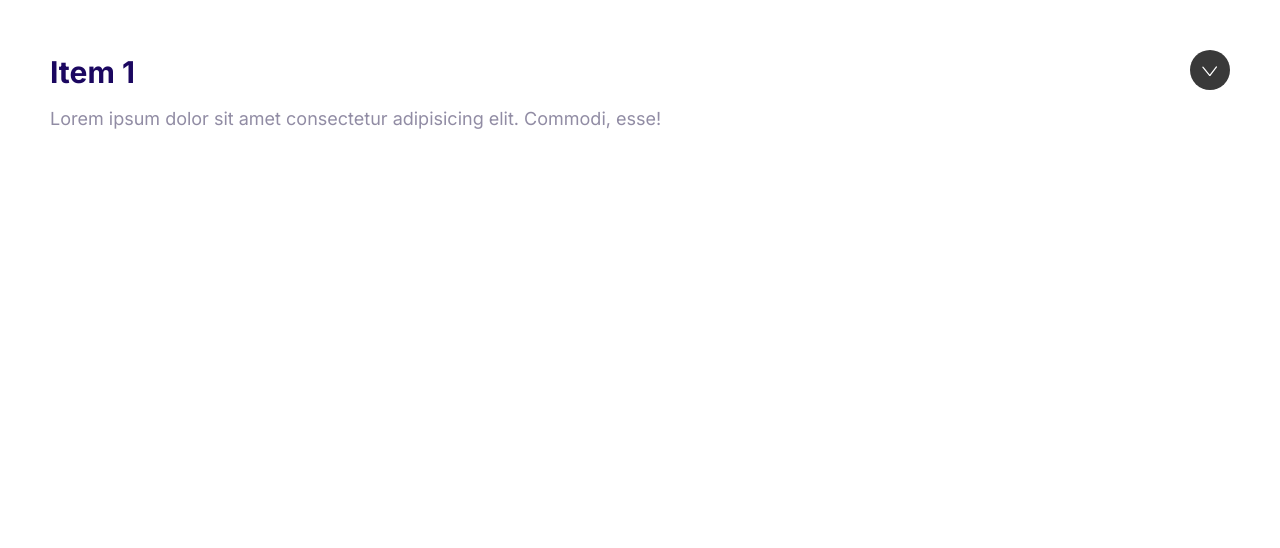
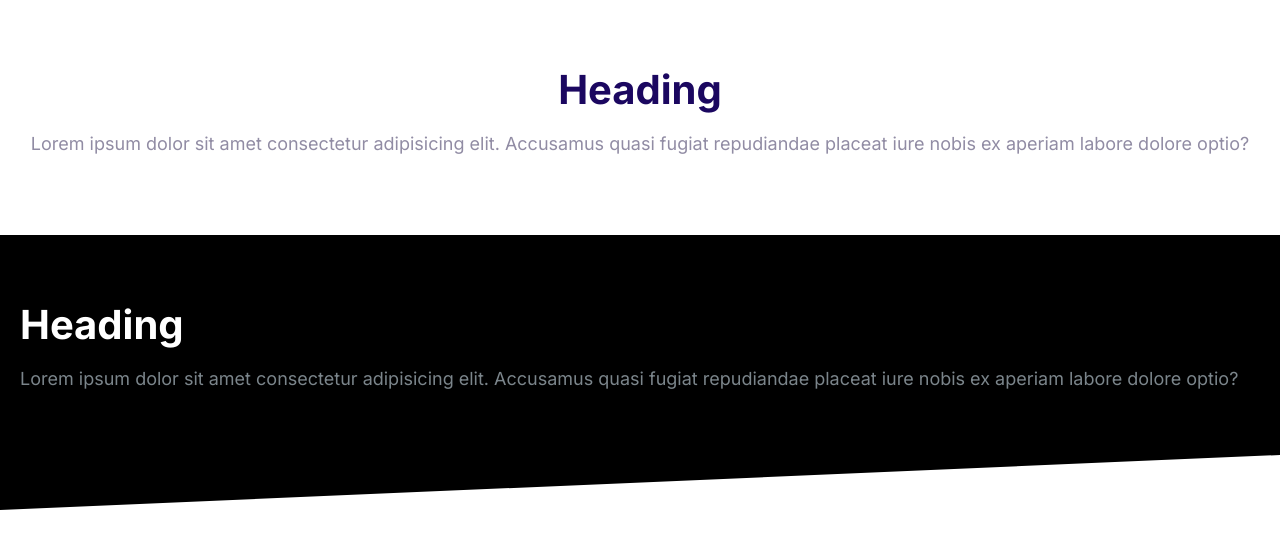
Before and after one commit to yerald-mora/html-css-course, a plain HTML site: page index.html in a window 1280 px wide. Drawn offline with Linux system fonts and the light colour scheme.

Commit message:
Building blocks components

```diff
--- a/css/styles.css
+++ b/css/styles.css
@@ -584,3 +584,41 @@
   max-height: 100vh;
   opacity: 1;
 }
+
+/* Blocks */
+
+.block {
+  --padding-vertical: 6rem;
+  padding: var(--padding-vertical) 2rem;
+}
+
+.block__header {
+  text-align: center;
+}
+
+.block__heading {
+  margin-top: 0;
+}
+
+.block--dark {
+  background: black;
+  color: #7b858b;
+}
+
+.block--dark .block__heading {
+  color: white;
+}
+
+.block--skewed-right {
+  padding-bottom: calc(var(--padding-vertical) + 4rem);
+  clip-path: polygon(0% 0%, 100% 0%, 100% 100%, 0% 80%);
+}
+
+.block--skewed-left {
+  padding-bottom: calc(var(--padding-vertical) + 4rem);
+  clip-path: polygon(0% 0%, 100% 0%, 100% 80%, 0% 100%);
+}
+
+.container {
+  max-width: 0 auto;
+}
--- a/index.html
+++ b/index.html
@@ -14,22 +14,27 @@
     <link rel="stylesheet" href="css/styles.css" />
 
   </head>
-  <body style="padding: 5rem">
+  <body>
 
-    <div class="collapsible collapsible--expanded">
+    <section class="block container">
+      <header class="block__header">
+        <h2 class="block__heading">Heading</h2>
+        <p>
+          Lorem ipsum dolor sit amet consectetur adipisicing elit. Accusamus quasi
+          fugiat repudiandae placeat iure nobis ex aperiam labore dolore optio?
+        </p>
+      </header>
+    </section>
 
-      <header class="collapsible__header">
-        <h2 class="collapsible_heading">Item 1</h2>
-          <svg class="icon icon--white collapsible__chevron">
-              <use xlink:href="images/sprite.svg#chevron"></use>
-          </svg>
-      </header>
-
-      <div class="collapsible__content">
-        Lorem ipsum dolor sit amet consectetur adipisicing elit. Commodi, esse!
+    <section class="block block--dark block--skewed-left">
+      <div class="container">
+        <h2 class="block__heading">Heading</h2>
+        <p>
+          Lorem ipsum dolor sit amet consectetur adipisicing elit. Accusamus quasi
+          fugiat repudiandae placeat iure nobis ex aperiam labore dolore optio?
+        </p>
       </div>
-
-    </div>
+    </section>
 
     <script src="js/main.js"></script>
 
```
Also changed, not shown: components/block with background.html (added, +9 -0 lines), components/block.html (added, +9 -0 lines).
